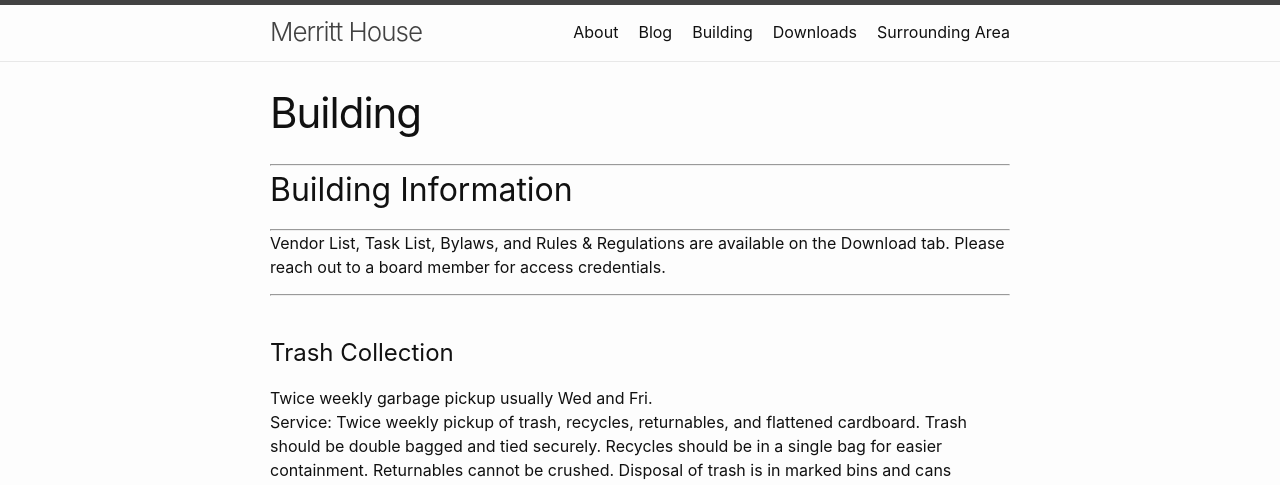
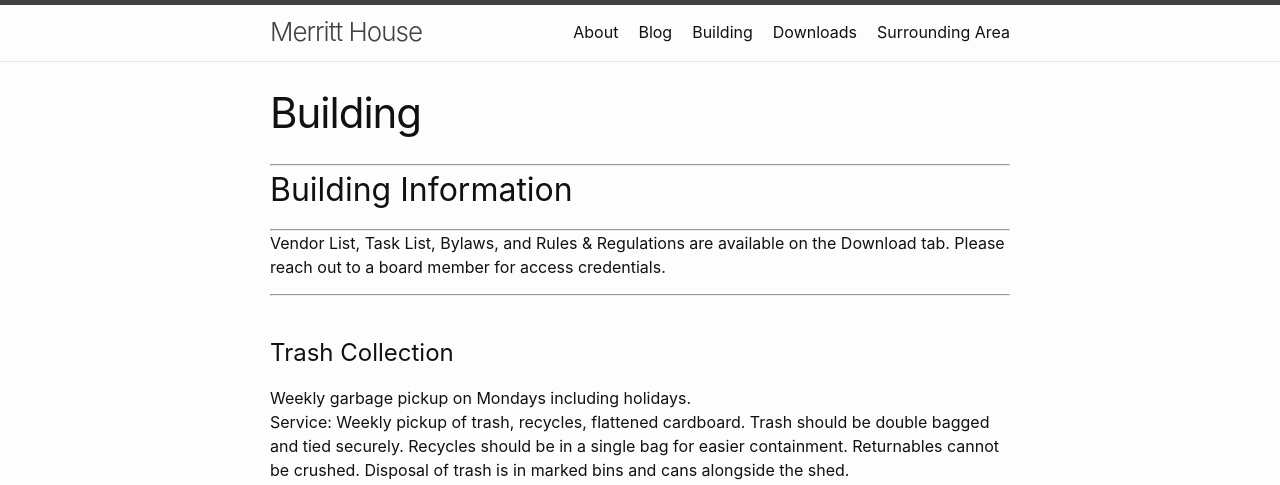
Before and after one commit to rsabec/merritthouse, a Jekyll site: the page built from building.markdown, in a window 1280 px wide and 1400 px high. Shown: the top 485 px of the window. Built offline with Jekyll 4.4.1, drawn with Linux system fonts in a browser that asks for light colours; some of the changed text lies outside the part shown.

Commit message:
first update 2025
first update 2025

```diff
--- a/building.markdown
+++ b/building.markdown
@@ -12,12 +12,12 @@ permalink: /building/
 <hr>
 <br>
 <h1>Trash Collection</h1>
-<p>Twice weekly garbage pickup usually Wed and Fri.
+<p>Weekly garbage pickup on Mondays including holidays.
 	<br>
-Service: Twice weekly pickup of trash, recycles, returnables, and flattened cardboard. Trash should be double bagged and tied securely. Recycles should be in a single bag for easier containment. Returnables cannot be crushed. Disposal of trash is in marked bins and cans alongside the shed. </p>
+Service: Weekly pickup of trash, recycles, flattened cardboard. Trash should be double bagged and tied securely. Recycles should be in a single bag for easier containment. Returnables cannot be crushed. Disposal of trash is in marked bins and cans alongside the shed. </p>
 <iframe src="https://drive.google.com/file/d/1pTm3o_28-fcXpnvxOdMJ1dVxrTvDyEEb/preview" width="640" height="480" allow="autoplay"></iframe>
 <h1>Parking</h1>
-<p> Merritt House parking lot is for residents and their guests. Parking spaces are designated as white dashes on the lot. The first two spaces at the Front Foyer are reserved for two residents who require easy access to the entrance. Parking in front of the shed is not permitted during weekdays in order to allow trash pickup and maintenance truck parking. During the winter, residents will be asked via email or text to move their vehicle(s) from one side of the parking lot to the other to allow for snow plowing when needed - see Snow Plowing paragraph. Seasonal winter parking is the Northeast corner of the lot. Vehicles will not be moved for snow plowing so plan accordingly. Please coordinate with a year round board member resident to leave behind vehicle keys in the event the vehicle does need to be moved.  Boat trailers are permitted at the North end of the parking lot twice a year for launching and retrieving boats. Parking for RVs, cargo trailers, or other such vehicles is strongly discouraged. Please contact the Board President if an exception is requested.  </p>
+<p> Merritt House parking lot is for residents and their guests. Parking spaces are designated as white dashes on the lot. The first two spaces at the Front Foyer are reserved for two residents who require easy access to the entrance. Parking in front of the shed is not permitted during weekdays in order to allow trash pickup and maintenance truck parking. During the winter, residents will be asked via email or text to move their vehicle(s) from one side of the parking lot to the other to allow for snow plowing when needed - see Snow Plowing paragraph. Seasonal winter parking is the Southwest corner of the lot. Vehicles will not be moved for snow plowing so plan accordingly. Please coordinate with a year round board member resident to leave behind vehicle keys in the event the vehicle does need to be moved.  Boat trailers are permitted at the North end of the parking lot twice a year for launching and retrieving boats. Parking for RVs, cargo trailers, or other such vehicles is strongly discouraged. Please contact the Board President if an exception is requested.  </p>
 <h1>Snow Plowing</h1>
 <p> Snow removal is completed in two plowing sessions. When snow falls occur, please coordinate with other residents to park on one side of the lot. After the first 'half' of the lot is cleared, then move your vehicles to the other side for removal of the remaining snow. </p>
 <h1>Swim Flag</h1>
--- a/downloads.markdown
+++ b/downloads.markdown
@@ -24,7 +24,7 @@ Merritt House Rules Regulations :
 <a href="https://drive.google.com/file/d/1XmUvGLXyRZUH7qrozJWqAmRKKuQxwsI4/view?usp=sharing">Merritt_House_Rules_Regulations.pdf</a>
 <br>
 Merritt House Vendor List :
-<a href="https://drive.google.com/file/d/12QH5KkY5ZP9_HVMfv9UM5qO3EfVjrUmA/view?usp=sharing">Merritt House Vendor List_2024.pdf</a>
+<a href="https://drive.google.com/file/d/1vCiUJfdHbHXRwDRDNZ9KahPs11kapVXw/view?usp=sharing">Merritt House Vendor_Update_List_May2025.pdf</a>
 <br>
 Merritt House Task List :
 <a href="https://drive.google.com/file/d/1Et9YUWQWCX-5MUOyJ9BgOiVC5Qxs3Rza/view?usp=sharingg">Merritt House_Task List_2024.pdf</a>
```
Also changed, not shown: 1 other file.
